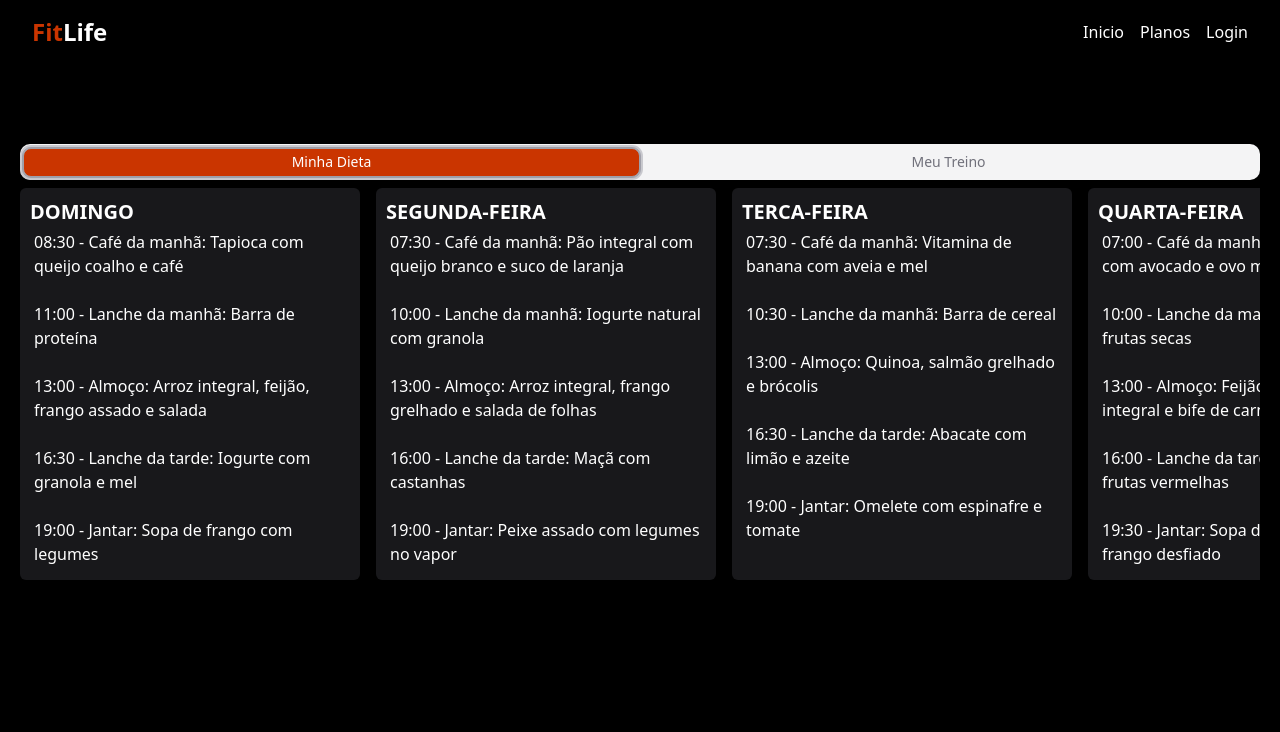
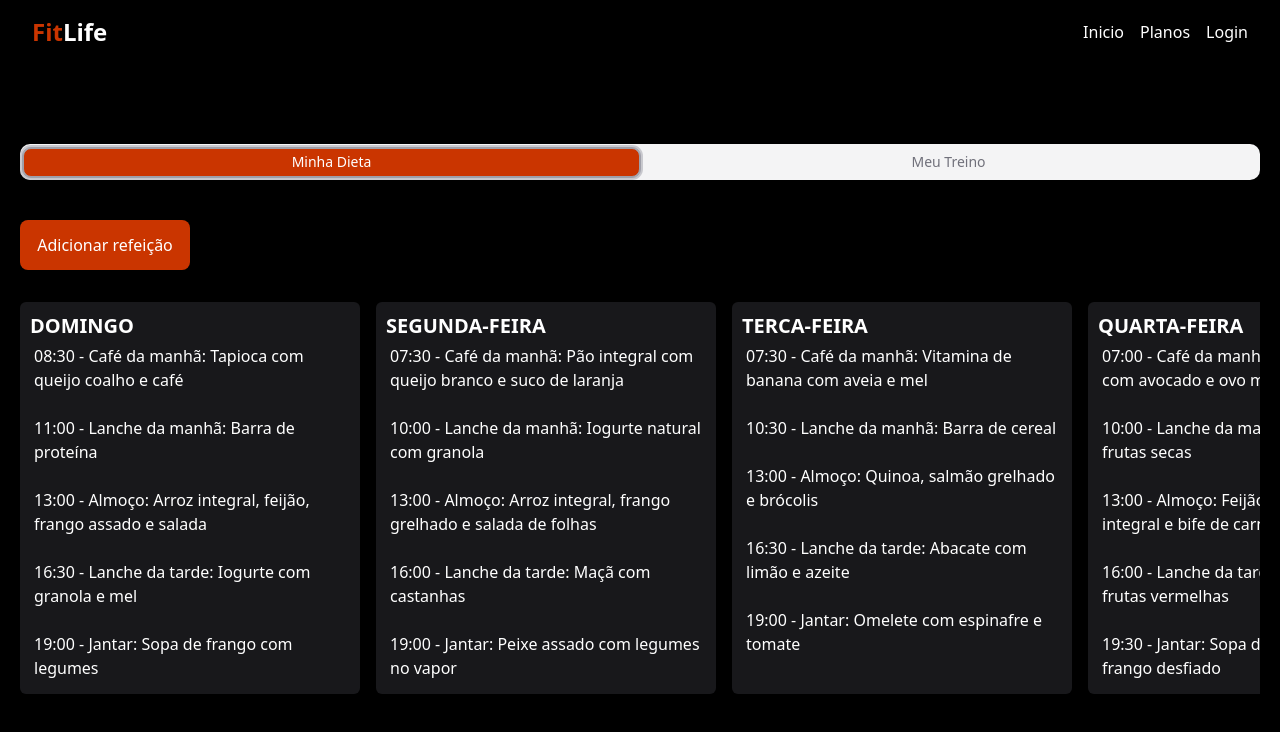
Before and after one commit to igorVtermions/fit-life, a Next.js app: page /home in a window 1280 px wide. Both pictures are taken after a click on the tab "Minha Dieta". Shown: the top 732 px of the page. Built offline with nearby package versions, Linux system fonts and the light colour scheme; no server answers.

Commit message:
Criando botões pra adicionar Rotina

```diff
--- a/src/components/Dieta/index.tsx
+++ b/src/components/Dieta/index.tsx
@@ -7,13 +7,16 @@ export default function Dieta() {
 const dietaCompleta = dieta.dieta
 
   return (
-    <section className='w-full flex max-w-[1280px] overflow-auto gap-4'>
+    <section>
+      <button className='bg-orange-700 w-[170px] h-[50px] rounded-md hover:bg-orange-600 cursor-pointer my-8'>Adicionar refeição</button>
+    <div className='w-full flex max-w-[1280px] overflow-auto gap-4'>
         {dietaCompleta.days.map((dieta) => (<div key={dieta.day} className='bg-zinc-900 min-w-[340px] p-2.5 rounded-sm'>
             <h2 className='text-xl font-bold uppercase'>{dieta.day}</h2>
             <ul className='flex flex-col gap-4'>
                 {dieta.meals.map((meals) => (<li key={meals.meal} className='hover:bg-zinc-800 pl-1 py-1 rounded-sm'><span>{meals.time} - </span>{meals.meal}</li>))}
             </ul>
         </div>))}
+    </div>
     </section>
   )
 }
--- a/src/components/Treino/index.tsx
+++ b/src/components/Treino/index.tsx
@@ -7,7 +7,9 @@ export default function Treino() {
   const treinoCompleto = treino.treino
 
   return (
-    <section className='w-full flex max-w-[1280px] overflow-auto gap-4'>
+    <section>
+    <button className='bg-orange-700 w-[170px] h-[50px] rounded-md hover:bg-orange-600 cursor-pointer my-8'>Adicionar exercício</button>
+    <div className='w-full flex max-w-[1280px] overflow-auto gap-4'>
         {treinoCompleto.days.map((treino) => (<div key={treino.day} className='bg-zinc-900 min-w-[340px] p-2.5 rounded-sm'>
             <h2 className='text-xl font-bold uppercase'>{treino.day}</h2>
             <p className='mb-5 text-sm text-zinc-400'>{treino.exercises[0].exercicio}</p>
@@ -15,6 +17,7 @@ export default function Treino() {
                 {treino.exercises[0].exercicios.map((exercise) => (<li key={exercise} className='hover:bg-zinc-800 pl-1 py-1 rounded-sm'>{exercise}</li>))}
             </ul>
         </div>))}
+    </div>
     </section>
   )
 }
```
Also changed, not shown: src/services/firebase.js (renamed from src/firebase.js).
